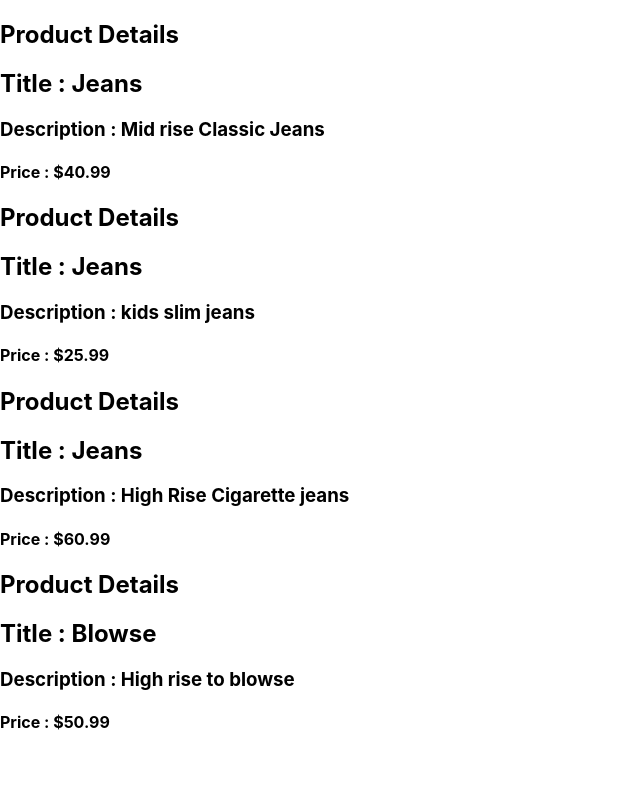
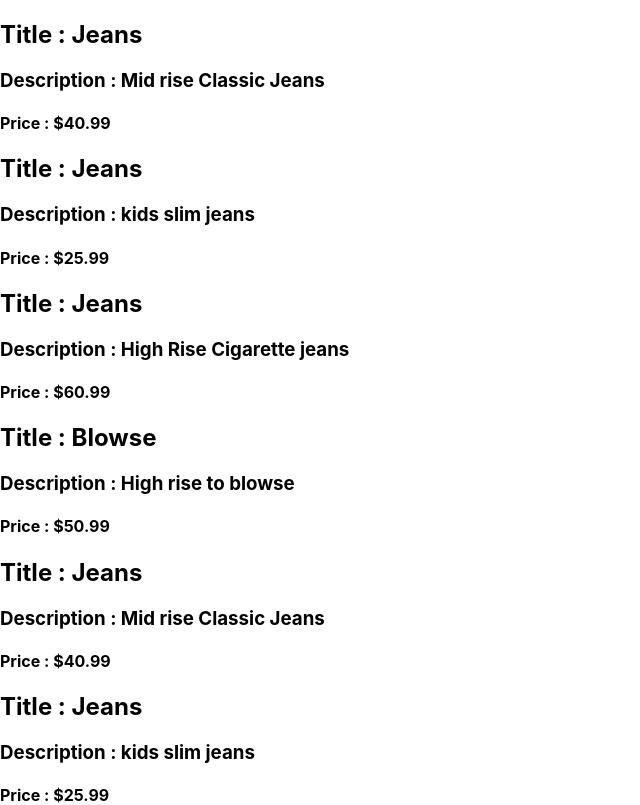
Before and after one commit to krivistechnologies/react-list-rendenring, a React (Create React App) app: page / in a window 1280 px wide. Shown: the top 805 px of the page, without its empty margins (0-640 px from the left). Built offline with nearby package versions, Linux system fonts and the light colour scheme.

Commit message:
child branch first commit

```diff
--- a/src/App.js
+++ b/src/App.js
@@ -5,6 +5,7 @@ function App() {
   return (
     <div>
       <ListRendering />
+      <ListRendering />
     </div>
   );
 }
--- a/src/Product.js
+++ b/src/Product.js
@@ -2,7 +2,6 @@ import React from "react";
 function Product({ product }) {
   return (
     <div>
-      <h2>Product Details</h2>
       <h2>Title : {product.title}</h2>
       <h3>Description : {product.description}</h3>
       <h4>Price : {product.price}</h4>
```
